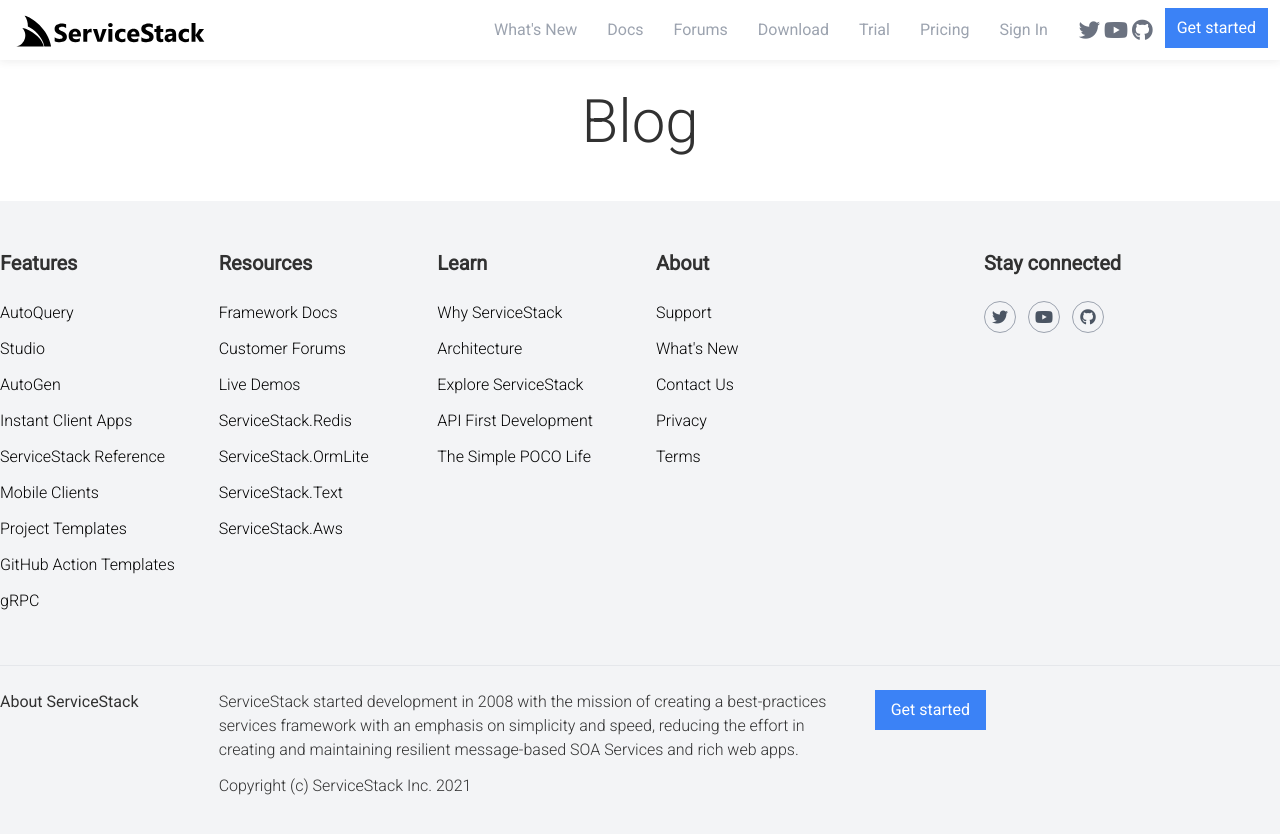
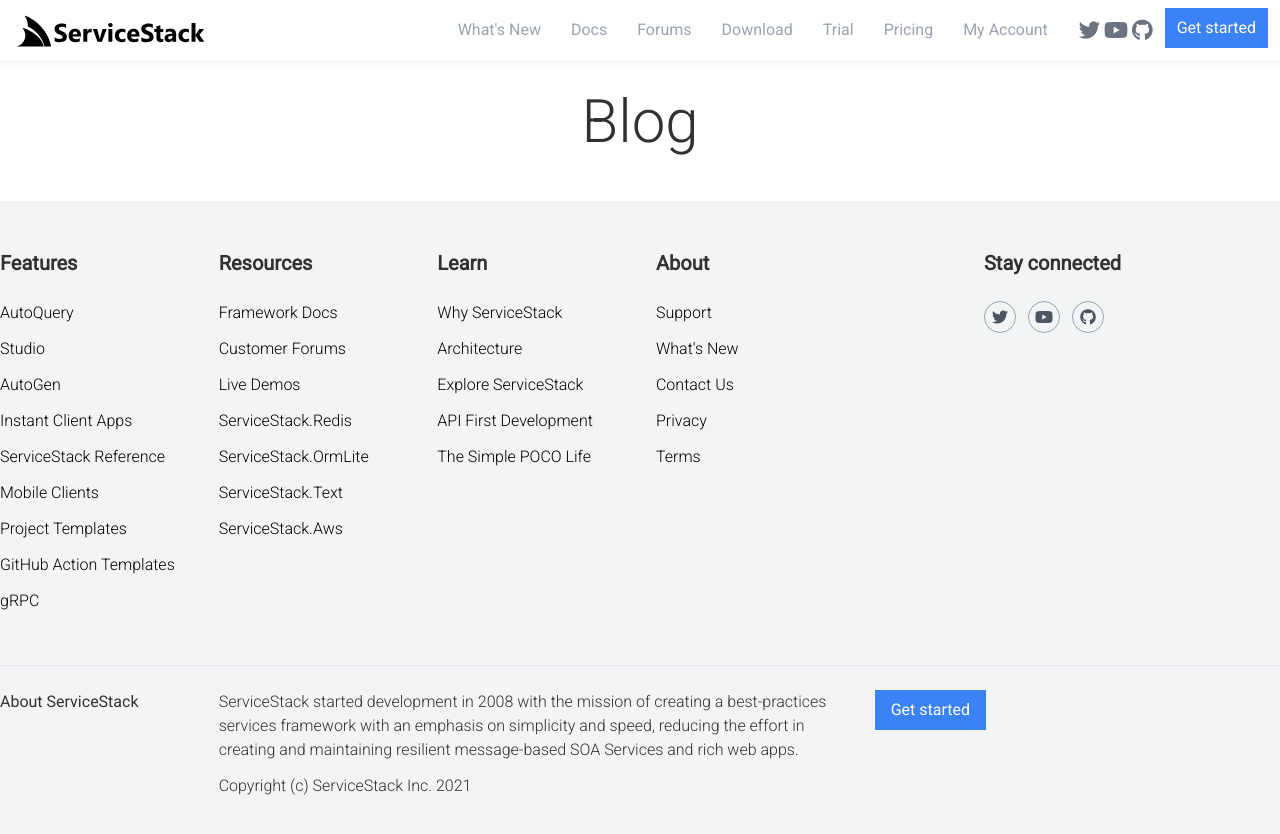
Before and after one commit to mythz/site, a Jekyll site: the page built from _pages/blog.html, in a window 1280 px wide. Shown: the top 834 px of the page. Built offline with Jekyll 4.4.1, drawn with Linux system fonts in a browser that asks for light colours.

Commit message:
Update Sign In Link

```diff
--- a/_includes/navigation.html
+++ b/_includes/navigation.html
@@ -18,7 +18,7 @@
                 <li class="{% if page.slug == "download"%}active{% endif %}"><a class="nav-link" href="/download">Download</a></li>
                 <li><a class="nav-link" href="{{site.account_url}}/trial">Trial</a></li>
                 <li><a class="nav-link" href="{{site.account_url}}/pricing">Pricing</a></li>
-                <li><a class="nav-link" href="{{site.account_url}}/login">Sign In</a></li>
+                <li><a class="nav-link" href="{{site.account_url}}/account/subscription">My Account</a></li>
             </ul>
 
             <div class="nav social-buttons hidden md:inline-block align-top pt-5 pr-2">
```
